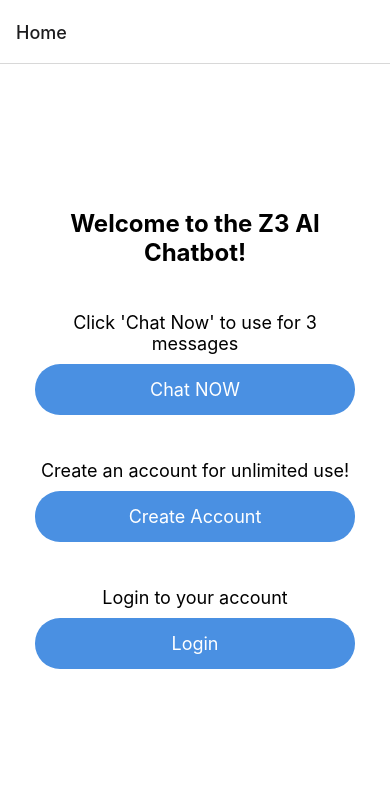
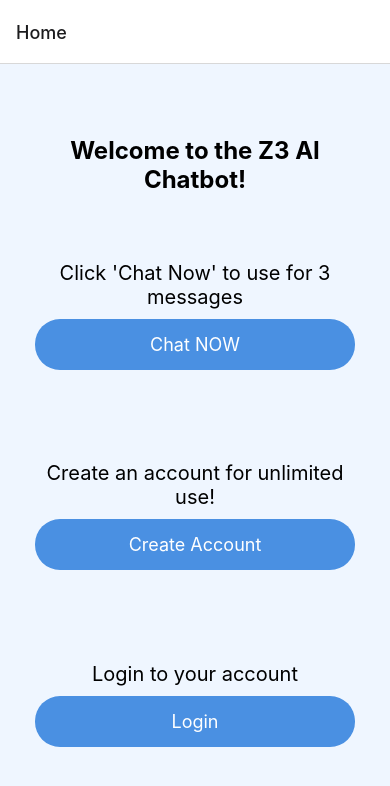
Before and after one commit to zrjohnson3/uri-ai-lab-chatbot, a React Native app: screen /Home in a window 390 px wide. Shown: the top 786 px of the page. Built offline with nearby package versions, Linux system fonts and the light colour scheme; no server answers; what tailwind-react-native-classnames would draw is missing.

Commit message:
Improved Styling,  error checks, and code readability

```diff
--- a/App.tsx
+++ b/App.tsx
@@ -6,15 +6,6 @@ import { createNativeStackNavigator } from '@react-navigation/native-stack';
 import CreateAccount from './components/CreateAccount';
 import Login from './components/Login';
 const Stack = createNativeStackNavigator();
-
-// export default function App() {
-//   return (
-//     <>
-//       <Landing />
-//       {/* <Chatbot /> */}
-//     </>
-//   );
-// }
 
 export default function App() {
   return (
@@ -28,11 +19,3 @@ export default function App() {
     </NavigationContainer>
   );
 }
-
-const themeColors = {
-  background: 'bg-blue-50',
-  button: 'bg-blue-400 rounded-lg text-white px-4 py-2',
-  buttonText: 'text-black',
-  input: 'bg-black rounded-lg px-4 py-2',
-  text: 'text-blue-900'
-};
--- a/babel.config.js
+++ b/babel.config.js
@@ -4,13 +4,3 @@ module.exports = function (api) {
     presets: ['babel-preset-expo'],
   };
 };
-
-module.exports = {
-  dependencies: {
-    'react-native-vector-icons': {
-      platforms: {
-        ios: null,
-      },
-    },
-  },
-};
--- a/components/ChatBubble.tsx
+++ b/components/ChatBubble.tsx
@@ -8,19 +8,20 @@ type BubbleType = 'user' | 'admin';
 interface ChatBubbleProps {
     text: String;
     type: BubbleType;
+    style: any;
 }
 
-const ChatBubble: React.FC<ChatBubbleProps> = ({ text, type }) => {
+const ChatBubble: React.FC<ChatBubbleProps> = ({ text, type, style }) => {
     const isUser = type === 'user';
     const bubbleStyle = [
         tw`p-3 rounded-lg m-2 flex-row`,
-        isUser ? tw`bg-blue-500 ml-auto ` : tw`bg-gray-300 mr-auto`,
+        isUser ? tw`bg-blue-500 ml-auto ` : tw`bg-gray-300 mr-auto m-2`,
     ];
     const textStyle = tw`p-1 ${isUser ? 'text-white' : 'text-black'}`; // removed text-large - was to big
     const speechButtonStyle = tw`w-8 h-8 bg-gray-500`;
 
     return (
-        <View style={bubbleStyle}>
+        <View style={[bubbleStyle, style]}>
             <Text style={textStyle}>{text}</Text>
             {!isUser && <ExpoSpeech text={text} />}
         </View>
--- a/components/Chatbot.tsx
+++ b/components/Chatbot.tsx
@@ -1,17 +1,17 @@
 import { StatusBar } from 'expo-status-bar';
 import { KeyboardAvoidingView, Platform, ScrollView, StyleSheet, Text, TextInput, TouchableOpacity, View } from 'react-native';
-import React, { useState, useEffect } from 'react';
+import React, { useState, useEffect, useRef } from 'react';
 import { fetchAIResponse } from '../api/ai';
 import tw from 'tailwind-react-native-classnames';
 import ChatBubble from '../components/ChatBubble';
-import * as Speech from 'expo-speech';
-import ExpoSpeech from './ExpoSpeech';
 
 
 const Chatbot = () => {
     const [messages, setMessages] = useState<{ text: String; type: 'user' | 'admin' }[]>([]); // Array of objects [{role: 'user', content: 'Hello'}, {role: 'system', content: 'Hi!'}
     const [inputMessage, setInputMessage] = useState('');
     const [error, setError] = useState(null);
+
+    const inputRef = useRef(null);
 
 
     // Handle Text Input
@@ -21,6 +21,12 @@ const Chatbot = () => {
 
     // Submit Message Button Clicked
     const handleSubmitMessage = async () => {
+
+        if (inputMessage.trim() === '') {
+            console.log('Empty Message');
+            return; // Don't send empty message
+        }
+
         // setMessages([...messages, { role: 'user', content: inputMessage }]);
         setMessages(prev => [...prev, { text: inputMessage, type: 'user' }]);
         console.log('Button Clicked, Message sent');
@@ -35,6 +41,8 @@ const Chatbot = () => {
                 console.log('Message Content:', messageContent);
                 // setOutputMessage(messageContent);
             }
+            // Clear the input message state to reset the text input
+            setInputMessage('');
         }
         catch (error: any) {
             setError(error)
@@ -46,22 +54,23 @@ const Chatbot = () => {
     return (
         <KeyboardAvoidingView
             behavior={Platform.OS === "ios" ? "padding" : "height"}
-            style={tw`flex-1 bg-blue-100`}
+            style={tw`flex-1 bg-blue-50`}
+            keyboardVerticalOffset={Platform.OS === "ios" ? 78 : 0} // Adjust this value based on navbar height or status bar height
         >
             <ScrollView contentContainerStyle={tw`items-center`}>
                 {/* Header and Messages */}
                 <Text style={tw`mt-2 pt-8 px-2 text-center text-lg`}>
-                    Welcome to ZenBot!{"\n"}Talk directly to ChatGPT
+                    Welcome to Z-Bot!{"\n"}Talk directly to ChatGPT
                 </Text>
                 <View style={tw`w-full p-4`}>
                     {messages.map((message, index) => (
-                        <ChatBubble key={index} text={message.text} type={message.type} />
+                        <ChatBubble key={index} text={message.text} type={message.type} style={message.type === 'user' ? styles.userMessage : styles.botMessages} />
                     ))}
                 </View>
             </ScrollView>
 
             {/* Input Section */}
-            <View style={tw`flex-row p-2 m-2 items-center border-t border-gray-200`}>
+            <View style={tw`flex-row p-4 m-2 items-center border-t border-gray-200`}>
 
                 <TextInput
                     onChangeText={handleTextInput}
@@ -86,6 +95,22 @@ const styles = StyleSheet.create({
         backgroundColor: '#fff',
         alignItems: 'center',
         justifyContent: 'center',
+        flexDirection: 'column',
+    },
+    header: {
+        fontSize: 24,
+        fontWeight: 'bold',
+        marginBottom: 30,
+    },
+    userMessage: {
+        backgroundColor: '#3498db',
+        marginLeft: 'auto',
+        flexDirection: 'row-reverse',
+    },
+    botMessages: {
+        backgroundColor: '#bdc3c7',
+        marginRight: 50,
+        flexDirection: 'row',
     },
 });
 
--- a/components/Landing.tsx
+++ b/components/Landing.tsx
@@ -1,5 +1,6 @@
 import React from 'react';
 import { View, Text, StyleSheet, TouchableOpacity } from 'react-native';
+import tw from 'tailwind-react-native-classnames';
 
 const Landing = ({ navigation }: { navigation: any }) => {
     return (
@@ -47,25 +48,27 @@ const Landing = ({ navigation }: { navigation: any }) => {
 const styles = StyleSheet.create({
     container: {
         flex: 1,
-        justifyContent: 'center',
         alignItems: 'center',
-        backgroundColor: '#fff',
+        // backgroundColor: '#dbeafe',
+        // backgroundColor: '#ebf8ff',
+        backgroundColor: '#eff6ff', // light blue / greyish color. Good for background
         padding: 20,
+        justifyContent: 'space-evenly',
     },
     header: {
         fontSize: 24,
         fontWeight: 'bold',
-        marginBottom: 30,
+        // marginBottom: 30,
         textAlign: 'center',
     },
     actionCard: {
         width: '100%',
         alignItems: 'center',
-        marginBottom: 15,
+        marginBottom: 10,
         padding: 15,
     },
     actionText: {
-        fontSize: 18,
+        fontSize: 20,
         textAlign: 'center',
         marginBottom: 10,
     },
```
